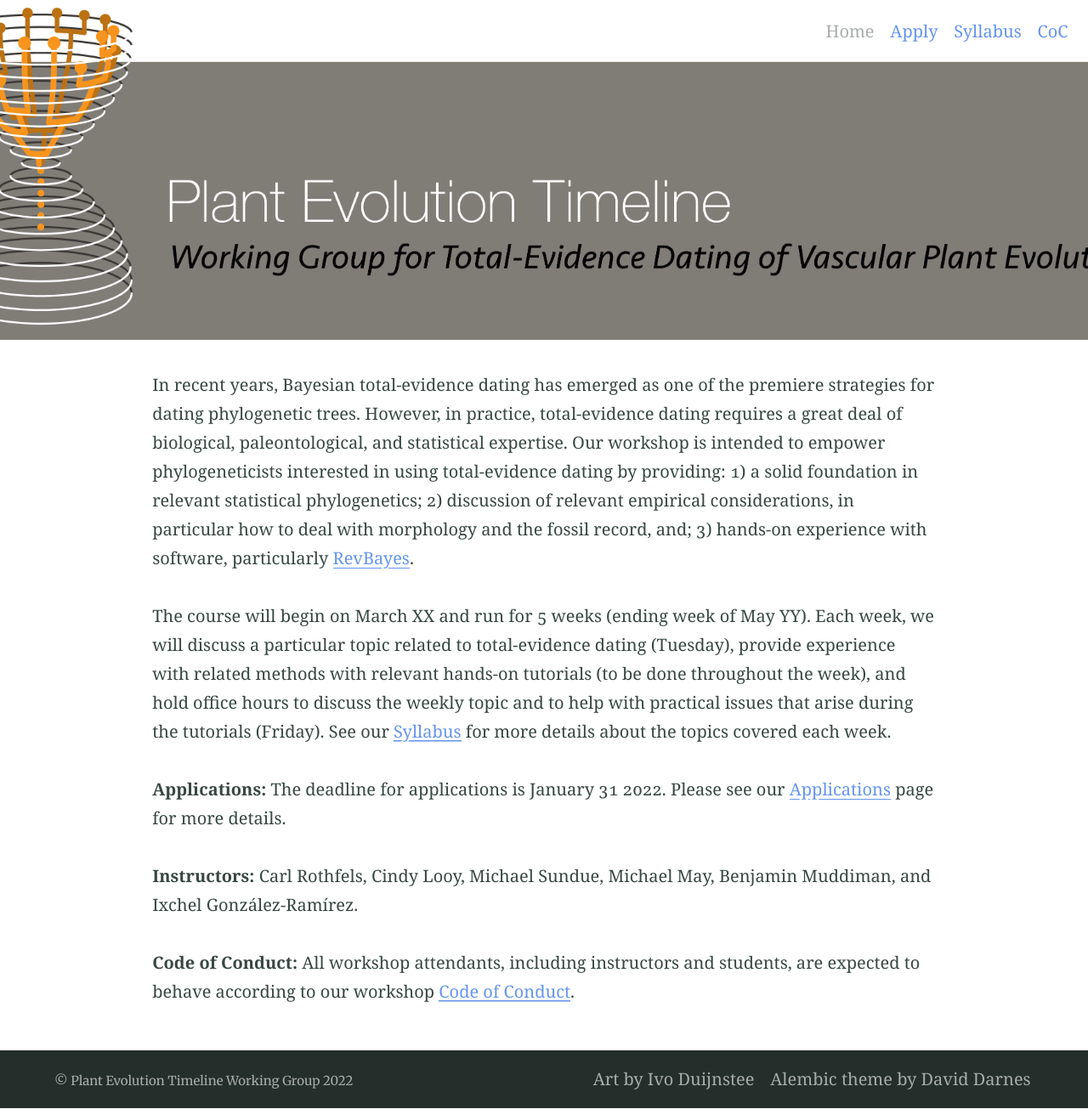
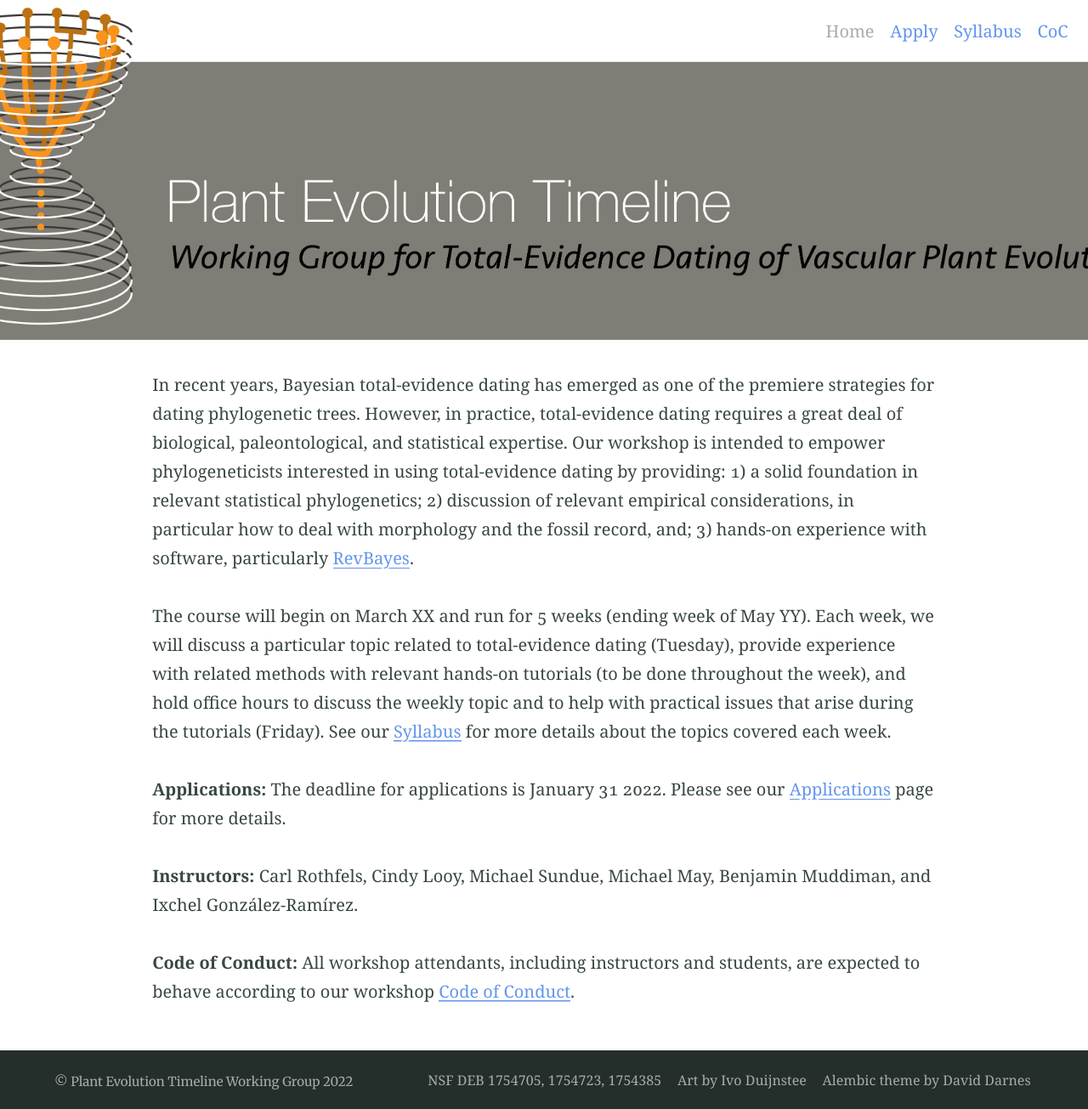
Before and after one commit to mikeryanmay/ted.workshop.github.io, a Jekyll site: the page built from index.md, in a window 1280 px wide. Shown: the whole page at 85% size. Built offline with Jekyll 4.4.1, drawn with Linux system fonts in a browser that asks for light colours.

Commit message:
adjusting footer size

```diff
--- a/_config.yml
+++ b/_config.yml
@@ -132,6 +132,7 @@
 #   url: /links/
 
 navigation_footer:
+- title: NSF DEB 1754705, 1754723, 1754385
 - title: Art by Ivo Duijnstee
 - title: Alembic theme by David Darnes
   url: https://darn.es
--- a/_includes/nav-footer.html
+++ b/_includes/nav-footer.html
@@ -9,9 +9,10 @@
         {% assign url = item.url | relative_url %}
       {% endif %}
 
-      <li class="item  item--nav{% if item.url == page.url %}  item--current{% endif %}">
+      <li style="font-size:16px" class="item  item--nav{% if item.url == page.url %}  item--current{% endif %}">
         <a href="{{ url }}">{{ item.title }}</a>
       </li>
+
     {% endfor %}
   </ul>
 </nav>
```
Also changed, not shown: 18 other files.
